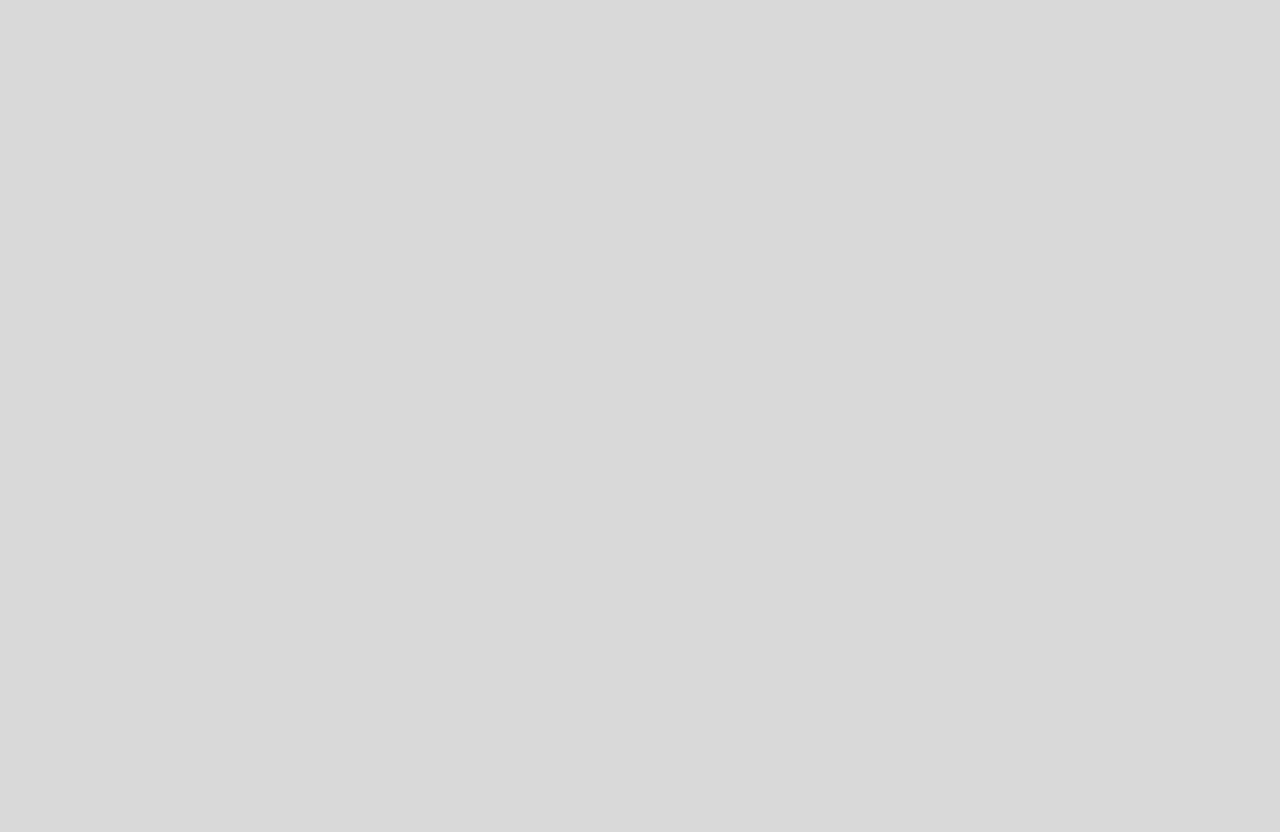
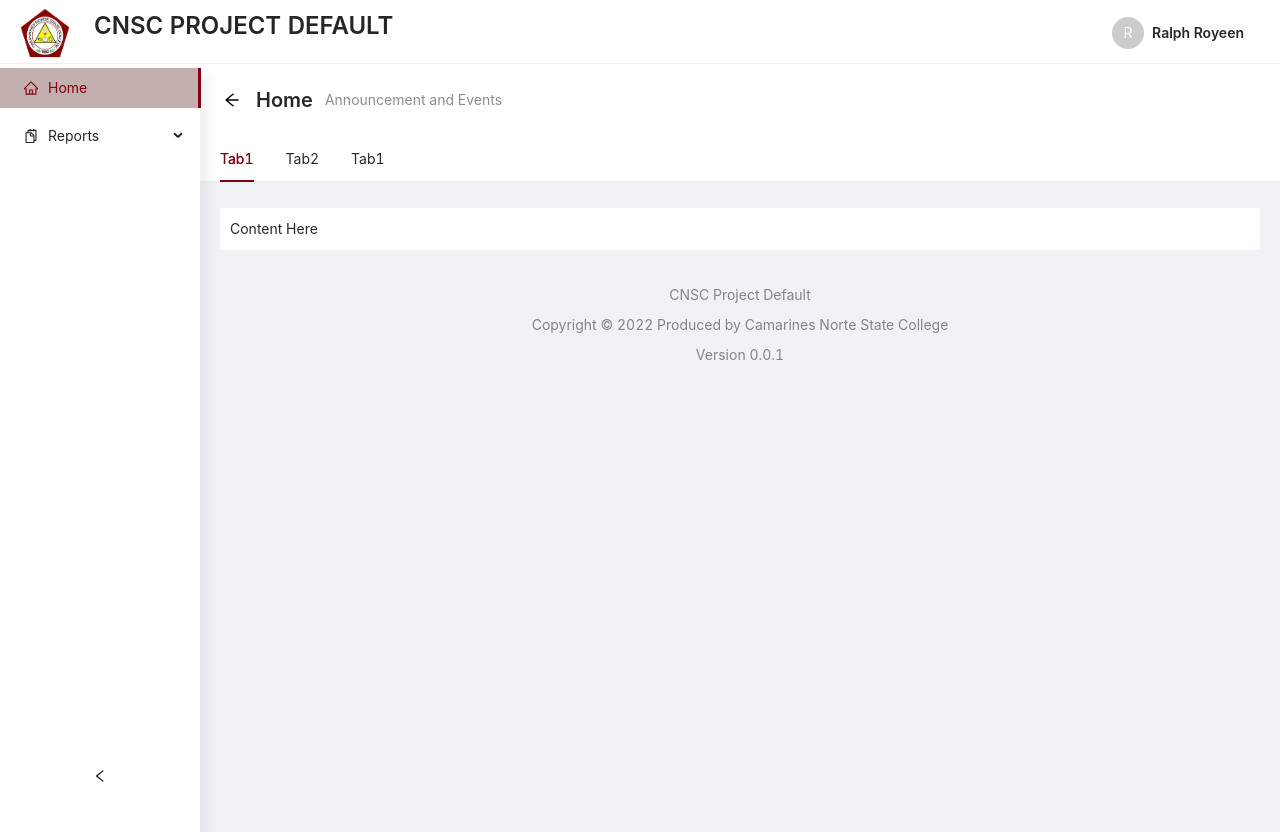
Before and after one commit to ruuuyin/cnsc-project-default, a React (Create React App) app: page /home in a window 1280 px wide. Before the commit this address had no page. Before the commit the page ends 800 px from the top, so only its background shows below. Built offline with nearby package versions, Linux system fonts and the light colour scheme.

Commit message:
adding navigator states

```diff
--- a/src/App.less
+++ b/src/App.less
@@ -31,11 +31,11 @@ body {
   background-color: #fff;
 }
 
-.ant-tabs-nav {
+.custom-tabs .ant-tabs-nav {
   background-color: #fff;
 }
 
-.ant-tabs-tab:first-child {
+.custom-tabs .ant-tabs-tab:first-child {
   margin-left: 20px;
 }
 
--- /dev/null
+++ b/src/service/context/NavigatorContext.js
@@ -0,0 +1,10 @@
+import React from "react";
+
+const NavigatorContext = React.createContext({
+  selectedKey: null,
+  setSelectedKey: null,
+});
+
+export const NavigatorProvider = NavigatorContext.Provider;
+
+export default NavigatorContext;
--- a/src/ui/component/sider/CustomSider.jsx
+++ b/src/ui/component/sider/CustomSider.jsx
@@ -1,15 +1,41 @@
-import React from "react";
+import React, { useContext } from "react";
 import { Affix, Layout, Menu } from "antd";
 import navigations from "../../../data/static/navigation";
+import { useNavigate } from "react-router-dom";
+import NavigatorContext from "../../../service/context/NavigatorContext";
 
 const CustomSider = () => {
+  let navigatorContext = useContext(NavigatorContext);
+  let navigate = useNavigate();
+  const _handleNavigation = (e) => {
+    let menu = navigations.find((item) => {
+      return item.uKey === e.key;
+    });
+
+    if (menu === undefined) {
+      menu = navigations.filter((item) => item.basePath === null);
+      console.log(menu);
+      menu.forEach((item) => {
+        item.sub.forEach((subItem) => {
+          if (subItem.uKey === e.key) {
+            navigate(subItem.basePath);
+          }
+        });
+      });
+    } else {
+      navigate(menu.basePath);
+    }
+  };
+
   return (
     <Affix offsetTop={64}>
       <Layout.Sider collapsible theme="light">
         <Menu
           mode="inline"
-          defaultSelectedKeys={[navigations[0].uKey]}
+          defaultSelectedKeys={[navigatorContext.selectedKey]}
+          selectedKeys={[navigatorContext.selectedKey]}
           style={{ height: "90vh", borderRight: 0 }}
+          onClick={_handleNavigation}
         >
           {navigations.map((navigation, index) => {
             if (navigation.basePath === null) {
--- a/src/ui/component/tabs/ContentTab.jsx
+++ b/src/ui/component/tabs/ContentTab.jsx
@@ -3,7 +3,7 @@ import React from "react";
 
 const ContentTab = ({ content }) => {
   return (
-    <Tabs>
+    <Tabs className="custom-tabs">
       {content.map((item) => {
         return (
           <Tabs.TabPane tab={item.title} key={item.key}>
--- a/src/ui/page/_base/AdminLayout.jsx
+++ b/src/ui/page/_base/AdminLayout.jsx
@@ -4,15 +4,16 @@ import CustomFooter from "../../component/footer/CustomFooter";
 import CustomHeader from "../../component/header/CustomHeader";
 import CustomSider from "../../component/sider/CustomSider";
 import navigations from "../../../data/static/navigation";
+import { Outlet } from "react-router-dom";
 
-const AdminLayout = (props) => {
+const AdminLayout = () => {
   return (
     <Layout>
       <CustomHeader />
       <Layout>
         <CustomSider />
         <Layout.Content>
-          {props.children}
+          <Outlet />
           <CustomFooter />
         </Layout.Content>
       </Layout>
--- a/src/ui/page/home/HomePage.jsx
+++ b/src/ui/page/home/HomePage.jsx
@@ -1,35 +1,39 @@
 import { PageHeader } from "antd";
-import React from "react";
+import React, { useContext } from "react";
 import ContentTab from "../../component/tabs/ContentTab";
-import AdminLayout from "../_base/AdminLayout";
+import NavigatorContext from "../../../service/context/NavigatorContext";
 
 const HomePage = () => {
+  const navigatorContext = useContext(NavigatorContext);
+  navigatorContext.setSelectedKey("home");
   return (
-    <AdminLayout>
     <>
-        <PageHeader title="Home" />
+      <PageHeader
+        title="Home"
+        subTitle="Announcement and Events"
+        onBack={() => {}}
+      />
       <ContentTab
         content={[
           {
             title: "Tab1",
             key: "tab2",
-              content: <div className="base-container">"content3"</div>,
+            content: <div className="base-container">Content Here</div>,
           },
 
           {
             title: "Tab2",
             key: "tab3",
-              content: <div className="base-container">"content3"</div>,
+            content: <div className="base-container">Content Here</div>,
           },
           {
             title: "Tab1",
             key: "tab4",
-              content: <div className="base-container">"content3"</div>,
+            content: <div className="base-container">Content Here</div>,
           },
         ]}
       />
     </>
-    </AdminLayout>
   );
 };
 
--- a/src/ui/route/GlobalRoute.jsx
+++ b/src/ui/route/GlobalRoute.jsx
@@ -1,17 +1,30 @@
+import { useSessionStorageState } from "ahooks";
 import React from "react";
 import { BrowserRouter, Route, Routes } from "react-router-dom";
+import PlainLayout from "../page/_base/PlainLayout";
+import { NavigatorProvider } from "../../service/context/NavigatorContext";
+import AdminLayout from "../page/_base/AdminLayout";
 import HomePage from "../page/home/HomePage";
-import PlainLayout from "../page/_base/PlainLayout";
 
 //This will serve as the base router for all pages
 const GlobalRoute = () => {
+  const [selectedKey, setSelectedKey] = useSessionStorageState(
+    "selected-menu",
+    "home"
+  );
   return (
-    <BrowserRouter>
-      <Routes>
-        <Route path="/" element={<HomePage />} />
-        <Route path="/login" element={<PlainLayout />} />
-      </Routes>
-    </BrowserRouter>
+    <NavigatorProvider
+      value={{ selectedKey: selectedKey, setSelectedKey: setSelectedKey }}
+    >
+      <BrowserRouter>
+        <Routes>
+          <Route path="/" element={<AdminLayout />}>
+            <Route path="home" element={<HomePage />} />
+          </Route>
+          <Route path="/login" element={<PlainLayout />} />
+        </Routes>
+      </BrowserRouter>
+    </NavigatorProvider>
   );
 };
 
```
Also changed, not shown: src/ui/route/AdminRoute.jsx (added, +16 -0 lines). Lines whose indentation alone changed are shown as unchanged.
